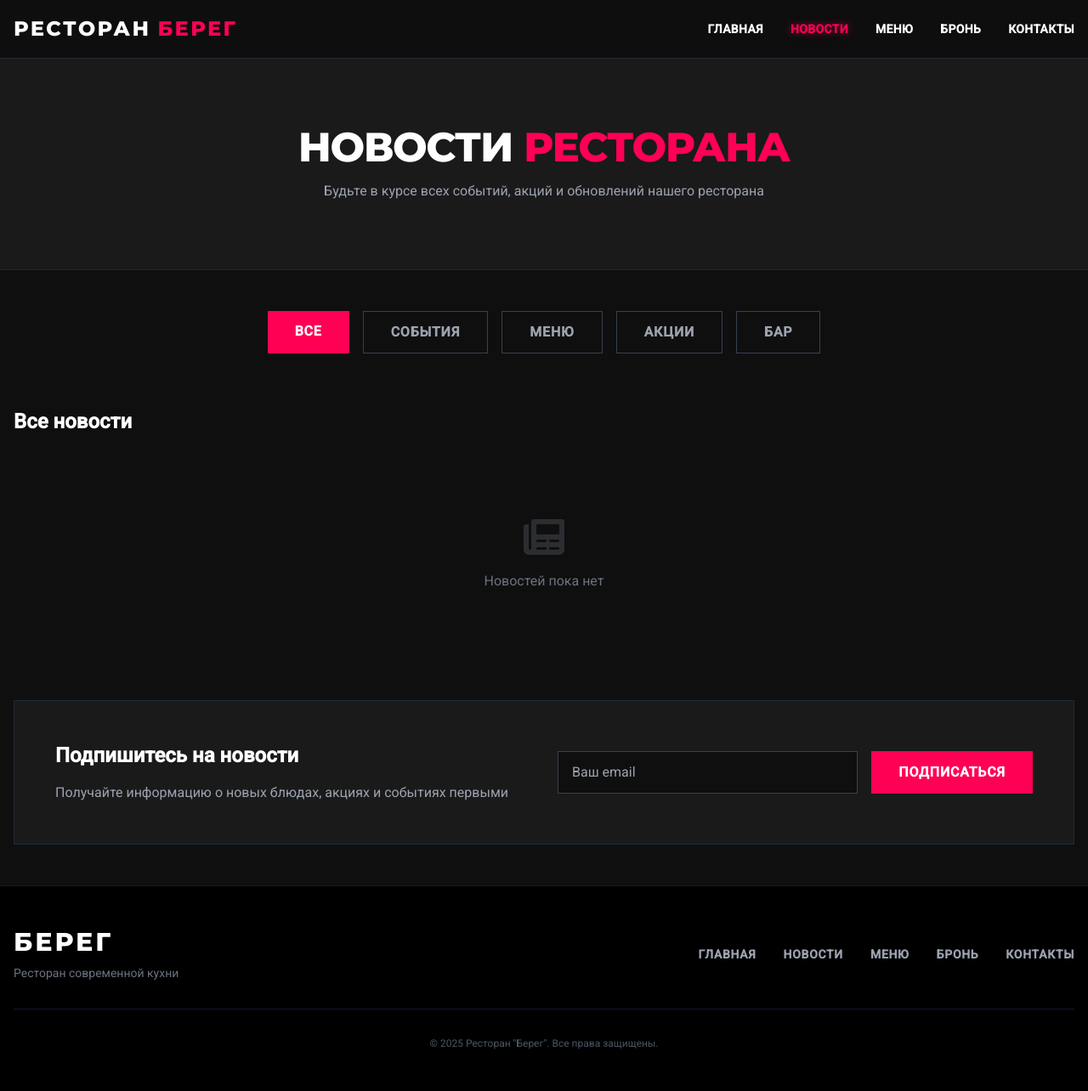
After one commit to SOneTrue/restorane_bereg, a Django app: page /news/ in a window 1280 px wide. The commit adds this page. Shown: the whole page at 85% size. Run offline with Django 5.2, Linux system fonts and the light colour scheme; some libraries are stand-ins or nearby versions.

Commit message:
Добавлены страницы товара новостей.

```diff
--- a/core/views.py
+++ b/core/views.py
@@ -1,16 +1,39 @@
-from django.shortcuts import render, redirect
+from django.shortcuts import render, redirect, get_object_or_404
 from django.contrib import messages
 
 def home(request):
     return render(request, 'home.html')
 
+def news(request):
+    category = request.GET.get('category')
+    # Временные данные — потом заменим на модели из БД
+    return render(request, 'news.html', {
+        'news_list': [],
+        'featured_news': None,
+        'current_category': category,
+    })
+
+def news_detail(request, pk):
+    # article = get_object_or_404(NewsArticle, pk=pk)  # раскомментировать после моделей
+    return render(request, 'news_detail.html', {
+        # 'article': article
+    })
+
 def menu(request):
     return render(request, 'menu.html')
+
+def dish_detail(request, pk):
+    # dish = get_object_or_404(Dish, pk=pk)
+    # related_dishes = Dish.objects.filter(category=dish.category).exclude(pk=pk)[:3]
+    return render(request, 'dish_detail.html', {
+        # 'dish': dish,
+        # 'related_dishes': related_dishes,
+    })
 
 def reservation(request):
     if request.method == 'POST':
         name = request.POST.get('name')
-        messages.success(request, f'Спасибо, {name}! Ваша заявка принята, мы свяжемся с вами.')
+        messages.success(request, f'Спасибо, {name}! Ваша заявка принята.')
         return redirect('home')
     return render(request, 'reservation.html')
 
--- a/maksimenko/urls.py
+++ b/maksimenko/urls.py
@@ -7,7 +7,10 @@ from core import views
 urlpatterns = [
     path('admin/', admin.site.urls),
     path('', views.home, name='home'),
+    path('news/', views.news, name='news'),
+    path('news/<int:pk>/', views.news_detail, name='news_detail'),
     path('menu/', views.menu, name='menu'),
+    path('menu/<int:pk>/', views.dish_detail, name='dish_detail'),
     path('reservation/', views.reservation, name='reservation'),
     path('contacts/', views.contacts, name='contacts'),
 ] + static(settings.MEDIA_URL, document_root=settings.MEDIA_ROOT)
--- a/templates/base.html
+++ b/templates/base.html
@@ -6,8 +6,8 @@
     <meta name="viewport" content="width=device-width, initial-scale=1.0">
     <title>{% block title %}Ресторан "Берег"{% endblock %}</title>
     <script src="https://cdn.tailwindcss.com"></script>
-    //cdnjs.cloudflare.com/ajax/libs/font-awesome/6.0.0/css/all.min.css" rel="stylesheet">
-    //fonts.googleapis.com/css2?family=Montserrat:wght@300;400;600;800&family=Roboto:wght@300;400;500&display=swap" rel="stylesheet">
+    <link href="https://cdnjs.cloudflare.com/ajax/libs/font-awesome/6.0.0/css/all.min.css" rel="stylesheet">
+    <link href="https://fonts.googleapis.com/css2?family=Montserrat:wght@300;400;600;800&family=Roboto:wght@300;400;500&display=swap" rel="stylesheet">
     <script>
         tailwind.config = {
             theme: {
@@ -50,7 +50,7 @@
 </head>
 <body class="font-body antialiased flex flex-col min-h-screen selection:bg-bereg-neon selection:text-white">
 
-    <!-- Django Messages (уведомления) -->
+    <!-- Django Messages -->
     {% if messages %}
     <div class="fixed top-20 right-4 z-50 space-y-2">
         {% for message in messages %}
@@ -69,20 +69,40 @@
                 <span class="text-bereg-neon">БЕРЕГ</span>
             </a>
             <nav class="hidden md:flex space-x-8">
-                <a href="{% url 'home' %}" class="nav-link {% if request.resolver_match.url_name == 'home' %}active{% endif %} hover:text-bereg-neon transition duration-300 py-2 font-semibold text-sm uppercase tracking-wide">Главная</a>
-                <a href="{% url 'menu' %}" class="nav-link {% if request.resolver_match.url_name == 'menu' %}active{% endif %} hover:text-bereg-neon transition duration-300 py-2 font-semibold text-sm uppercase tracking-wide">Меню</a>
-                <a href="{% url 'reservation' %}" class="nav-link {% if request.resolver_match.url_name == 'reservation' %}active{% endif %} hover:text-bereg-neon transition duration-300 py-2 font-semibold text-sm uppercase tracking-wide">Бронь</a>
-                <a href="{% url 'contacts' %}" class="nav-link {% if request.resolver_match.url_name == 'contacts' %}active{% endif %} hover:text-bereg-neon transition duration-300 py-2 font-semibold text-sm uppercase tracking-wide">Контакты</a>
+                <a href="{% url 'home' %}"
+                   class="nav-link {% if request.resolver_match.url_name == 'home' %}active{% endif %} hover:text-bereg-neon transition duration-300 py-2 font-semibold text-sm uppercase tracking-wide">
+                   Главная
+                </a>
+                <a href="{% url 'news' %}"
+                   class="nav-link {% if request.resolver_match.url_name == 'news' or request.resolver_match.url_name == 'news_detail' %}active{% endif %} hover:text-bereg-neon transition duration-300 py-2 font-semibold text-sm uppercase tracking-wide">
+                   Новости
+                </a>
+                <a href="{% url 'menu' %}"
+                   class="nav-link {% if request.resolver_match.url_name == 'menu' or request.resolver_match.url_name == 'dish_detail' %}active{% endif %} hover:text-bereg-neon transition duration-300 py-2 font-semibold text-sm uppercase tracking-wide">
+                   Меню
+                </a>
+                <a href="{% url 'reservation' %}"
+                   class="nav-link {% if request.resolver_match.url_name == 'reservation' %}active{% endif %} hover:text-bereg-neon transition duration-300 py-2 font-semibold text-sm uppercase tracking-wide">
+                   Бронь
+                </a>
+                <a href="{% url 'contacts' %}"
+                   class="nav-link {% if request.resolver_match.url_name == 'contacts' %}active{% endif %} hover:text-bereg-neon transition duration-300 py-2 font-semibold text-sm uppercase tracking-wide">
+                   Контакты
+                </a>
             </nav>
-            <button class="md:hidden text-white focus:outline-none" onclick="document.getElementById('mobile-menu').classList.toggle('hidden')">
+            <button class="md:hidden text-white focus:outline-none"
+                    onclick="document.getElementById('mobile-menu').classList.toggle('hidden')">
                 <i class="fas fa-bars text-2xl"></i>
             </button>
         </div>
+
+        <!-- Mobile Menu -->
         <div id="mobile-menu" class="hidden md:hidden bg-bereg-dark border-t border-gray-800">
-            <a href="{% url 'home' %}" class="block px-4 py-3 hover:bg-gray-900 text-bereg-neon border-l-4 border-bereg-neon">Главная</a>
-            <a href="{% url 'menu' %}" class="block px-4 py-3 hover:bg-gray-900">Меню</a>
-            <a href="{% url 'reservation' %}" class="block px-4 py-3 hover:bg-gray-900">Бронь столика</a>
-            <a href="{% url 'contacts' %}" class="block px-4 py-3 hover:bg-gray-900">Контакты</a>
+            <a href="{% url 'home' %}" class="block px-4 py-3 hover:bg-gray-900 {% if request.resolver_match.url_name == 'home' %}text-bereg-neon border-l-4 border-bereg-neon{% endif %}">Главная</a>
+            <a href="{% url 'news' %}" class="block px-4 py-3 hover:bg-gray-900 {% if request.resolver_match.url_name == 'news' or request.resolver_match.url_name == 'news_detail' %}text-bereg-neon border-l-4 border-bereg-neon{% endif %}">Новости</a>
+            <a href="{% url 'menu' %}" class="block px-4 py-3 hover:bg-gray-900 {% if request.resolver_match.url_name == 'menu' or request.resolver_match.url_name == 'dish_detail' %}text-bereg-neon border-l-4 border-bereg-neon{% endif %}">Меню</a>
+            <a href="{% url 'reservation' %}" class="block px-4 py-3 hover:bg-gray-900 {% if request.resolver_match.url_name == 'reservation' %}text-bereg-neon border-l-4 border-bereg-neon{% endif %}">Бронь столика</a>
+            <a href="{% url 'contacts' %}" class="block px-4 py-3 hover:bg-gray-900 {% if request.resolver_match.url_name == 'contacts' %}text-bereg-neon border-l-4 border-bereg-neon{% endif %}">Контакты</a>
         </div>
     </header>
 
@@ -103,6 +123,7 @@
                 </div>
                 <div class="flex space-x-8 text-sm font-bold uppercase tracking-wider text-gray-400">
                     <a href="{% url 'home' %}" class="hover:text-bereg-neon transition">Главная</a>
+                    <a href="{% url 'news' %}" class="hover:text-bereg-neon transition">Новости</a>
                     <a href="{% url 'menu' %}" class="hover:text-bereg-neon transition">Меню</a>
                     <a href="{% url 'reservation' %}" class="hover:text-bereg-neon transition">Бронь</a>
                     <a href="{% url 'contacts' %}" class="hover:text-bereg-neon transition">Контакты</a>
--- /dev/null
+++ b/templates/news.html
@@ -0,0 +1,109 @@
+{% extends "base.html" %}
+{% block title %}Ресторан "Берег" — Новости{% endblock %}
+
+{% block content %}
+<!-- Шапка страницы -->
+<div class="bg-bereg-gray py-20 text-center border-b border-gray-800">
+    <h1 class="text-5xl font-sans font-extrabold mb-4 uppercase tracking-tight">
+        Новости <span class="text-bereg-neon">Ресторана</span>
+    </h1>
+    <p class="text-gray-400 max-w-2xl mx-auto">Будьте в курсе всех событий, акций и обновлений нашего ресторана</p>
+</div>
+
+<div class="container mx-auto px-4 py-12">
+
+    <!-- Фильтры категорий -->
+    <div class="flex justify-center space-x-4 mb-16 flex-wrap gap-y-4">
+        <a href="{% url 'news' %}" class="px-8 py-3 {% if not current_category %}bg-bereg-neon text-white{% else %}bg-transparent border border-gray-700 text-gray-400 hover:border-bereg-neon hover:text-white{% endif %} font-bold uppercase tracking-wider transition duration-300">Все</a>
+        <a href="{% url 'news' %}?category=events" class="px-8 py-3 {% if current_category == 'events' %}bg-bereg-neon text-white{% else %}bg-transparent border border-gray-700 text-gray-400 hover:border-bereg-neon hover:text-white{% endif %} font-bold uppercase tracking-wider transition duration-300">События</a>
+        <a href="{% url 'news' %}?category=menu" class="px-8 py-3 {% if current_category == 'menu' %}bg-bereg-neon text-white{% else %}bg-transparent border border-gray-700 text-gray-400 hover:border-bereg-neon hover:text-white{% endif %} font-bold uppercase tracking-wider transition duration-300">Меню</a>
+        <a href="{% url 'news' %}?category=promo" class="px-8 py-3 {% if current_category == 'promo' %}bg-bereg-neon text-white{% else %}bg-transparent border border-gray-700 text-gray-400 hover:border-bereg-neon hover:text-white{% endif %} font-bold uppercase tracking-wider transition duration-300">Акции</a>
+        <a href="{% url 'news' %}?category=bar" class="px-8 py-3 {% if current_category == 'bar' %}bg-bereg-neon text-white{% else %}bg-transparent border border-gray-700 text-gray-400 hover:border-bereg-neon hover:text-white{% endif %} font-bold uppercase tracking-wider transition duration-300">Бар</a>
+    </div>
+
+    <!-- Главная новость -->
+    {% if featured_news %}
+    <div class="mb-16">
+        <h2 class="text-2xl font-bold mb-8 text-white flex items-center">
+            <i class="fas fa-star text-bereg-neon mr-3"></i>Главная новость
+        </h2>
+        <a href="{% url 'news_detail' featured_news.id %}" class="grid md:grid-cols-2 gap-0 bg-bereg-gray border border-gray-800 overflow-hidden hover:border-bereg-neon transition duration-300 block">
+            <div class="h-80 md:h-auto overflow-hidden">
+                {% if featured_news.image %}
+                    <img src="{{ featured_news.image.url }}" alt="{{ featured_news.title }}" class="w-full h-full object-cover hover:scale-105 transition duration-500">
+                {% else %}
+                    <div class="w-full h-full bg-gray-800 flex items-center justify-center text-gray-600">
+                        <i class="fas fa-newspaper text-6xl"></i>
+                    </div>
+                {% endif %}
+            </div>
+            <div class="p-8 flex flex-col justify-center">
+                <div class="flex items-center gap-4 mb-4">
+                    <span class="bg-bereg-neon text-white text-xs font-bold px-3 py-1 uppercase">{{ featured_news.get_category_display }}</span>
+                    <span class="text-gray-400 text-sm"><i class="far fa-calendar mr-2"></i>{{ featured_news.created_at|date:"d F Y" }}</span>
+                </div>
+                <h3 class="text-3xl font-bold mb-4 text-white hover:text-bereg-neon transition">{{ featured_news.title }}</h3>
+                <p class="text-gray-400 mb-6 line-clamp-3">{{ featured_news.excerpt }}</p>
+                <div class="flex items-center text-bereg-neon font-bold uppercase tracking-wider">
+                    Читать далее <i class="fas fa-arrow-right ml-2"></i>
+                </div>
+            </div>
+        </a>
+    </div>
+    {% endif %}
+
+    <!-- Сетка новостей -->
+    <div class="mb-16">
+        <h2 class="text-2xl font-bold mb-8 text-white">Все новости</h2>
+        <div class="grid md:grid-cols-2 lg:grid-cols-3 gap-8">
+            {% for article in news_list %}
+            <a href="{% url 'news_detail' article.id %}" class="bg-bereg-gray overflow-hidden group border border-gray-800 hover:border-bereg-neon transition duration-300 block">
+                <div class="h-48 overflow-hidden relative">
+                    {% if article.image %}
+                        <img src="{{ article.image.url }}" alt="{{ article.title }}" class="w-full h-full object-cover transform group-hover:scale-105 transition duration-500">
+                    {% else %}
+                        <div class="w-full h-full bg-gray-800 flex items-center justify-center text-gray-600">
+                            <i class="fas fa-newspaper text-4xl"></i>
+                        </div>
+                    {% endif %}
+                    <div class="absolute top-4 left-4 bg-bereg-neon text-white text-xs font-bold px-3 py-1 uppercase">
+                        {{ article.get_category_display }}
+                    </div>
+                </div>
+                <div class="p-6">
+                    <div class="flex items-center text-gray-500 text-xs mb-3">
+                        <i class="far fa-calendar mr-2"></i>{{ article.created_at|date:"d F Y" }}
+                    </div>
+                    <h3 class="text-xl font-bold mb-3 text-white group-hover:text-bereg-neon transition">{{ article.title }}</h3>
+                    <p class="text-gray-400 text-sm mb-4 line-clamp-2">{{ article.excerpt }}</p>
+                    <span class="text-bereg-neon text-sm font-bold uppercase">Читать далее &rarr;</span>
+                </div>
+            </a>
+            {% empty %}
+            <div class="col-span-3 text-center text-gray-500 py-16">
+                <i class="fas fa-newspaper text-5xl mb-4 block opacity-30"></i>
+                Новостей пока нет
+            </div>
+            {% endfor %}
+        </div>
+    </div>
+
+    <!-- Подписка на новости -->
+    <div class="mt-8 bg-bereg-gray border border-gray-800 p-8 md:p-12">
+        <div class="grid md:grid-cols-2 gap-8 items-center">
+            <div>
+                <h3 class="text-2xl font-bold mb-4 text-white">Подпишитесь на новости</h3>
+                <p class="text-gray-400">Получайте информацию о новых блюдах, акциях и событиях первыми</p>
+            </div>
+            <div class="flex flex-col md:flex-row gap-4">
+                <input type="email" placeholder="Ваш email"
+                       class="flex-1 bg-bereg-dark border border-gray-700 text-white px-4 py-3 focus:outline-none focus:border-bereg-neon transition">
+                <button class="bg-bereg-neon text-white px-8 py-3 font-bold uppercase tracking-wider hover:bg-white hover:text-bereg-neon transition duration-300">
+                    Подписаться
+                </button>
+            </div>
+        </div>
+    </div>
+
+</div>
+{% endblock %}
```
Also changed, not shown: templates/dish_detail.html (added, +131 -0 lines), templates/news_detail.html (added, +57 -0 lines), templates/reservation.html (+24 -11 lines).
